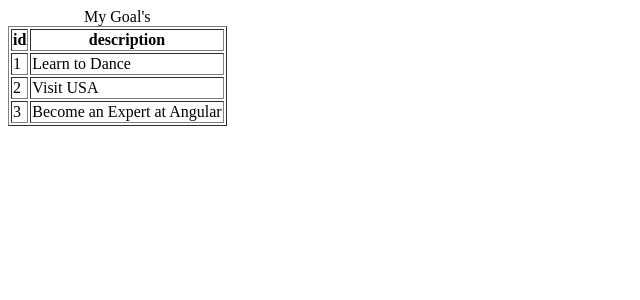
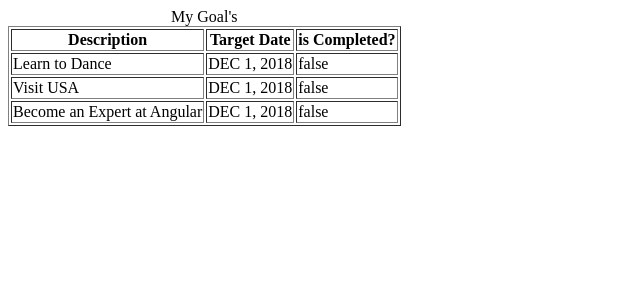
Before and after one commit to eveningstar33/GoalTracker, an Angular app in the folder goal/: page /goals in a window 1280 px wide. Shown: the top 300 px of the page, without its empty margins (0-640 px from the left). Built offline with nearby package versions, Linux system fonts and the light colour scheme.

Commit message:
Added a Goal class

```diff
--- a/goal/src/app/list-goals/list-goals.component.html
+++ b/goal/src/app/list-goals/list-goals.component.html
@@ -2,14 +2,16 @@
   <caption>My Goal's</caption>
   <thead>
     <tr>
-      <th>id</th>
-      <th>description</th>
+      <th>Description</th>
+      <th>Target Date</th>
+      <th>is Completed?</th>
     </tr>
   </thead>
   <tbody>
     <tr *ngFor="let goal of goals">
-      <td>{{goal.id}}</td>
-    <td>{{goal.description}}</td>
+      <td>{{goal.description}}</td>
+      <td>{{goal.targetDate | date | uppercase}}</td>
+      <td>{{goal.done}}</td>
     </tr>
   </tbody>
 </table>
--- a/goal/src/app/list-goals/list-goals.component.ts
+++ b/goal/src/app/list-goals/list-goals.component.ts
@@ -1,4 +1,16 @@
 import { Component, OnInit } from '@angular/core';
+import { detachEmbeddedView } from '@angular/core/src/view';
+
+export class Goal {
+  constructor(
+    public id: number,
+    public description: string,
+    public done: boolean,
+    public targetDate: Date
+  ) {
+
+  }
+}
 
 @Component({
   selector: 'app-list-goals',
@@ -8,18 +20,22 @@
 export class ListGoalsComponent implements OnInit {
 
   goals = [
-    {
-      id: 1,
-      description: 'Learn to Dance'
-    },
-    {
-      id: 2,
-      description: 'Visit USA'
-    },
-    {
-      id: 3,
-      description: 'Become an Expert at Angular'
-    }
+    new Goal(1, 'Learn to Dance', false, new Date()),
+    new Goal(2, 'Visit USA', false, new Date()),
+    new Goal(3, 'Become an Expert at Angular', false, new Date())
+
+    // {
+    //   id: 1,
+    //   description: 'Learn to Dance'
+    // },
+    // {
+    //   id: 2,
+    //   description: 'Visit USA'
+    // },
+    // {
+    //   id: 3,
+    //   description: 'Become an Expert at Angular'
+    // }
   ];
 
   constructor() { }
--- a/goal/src/app/welcome/welcome.component.html
+++ b/goal/src/app/welcome/welcome.component.html
@@ -1 +1,7 @@
-Welcome aboard {{name}}
+<div>
+  Welcome aboard {{name}}!
+  Welcome to our awesome App!
+</div>
+<div>
+  You can manage your goals <a routerLink="/goals">here</a>.
+</div>
```
